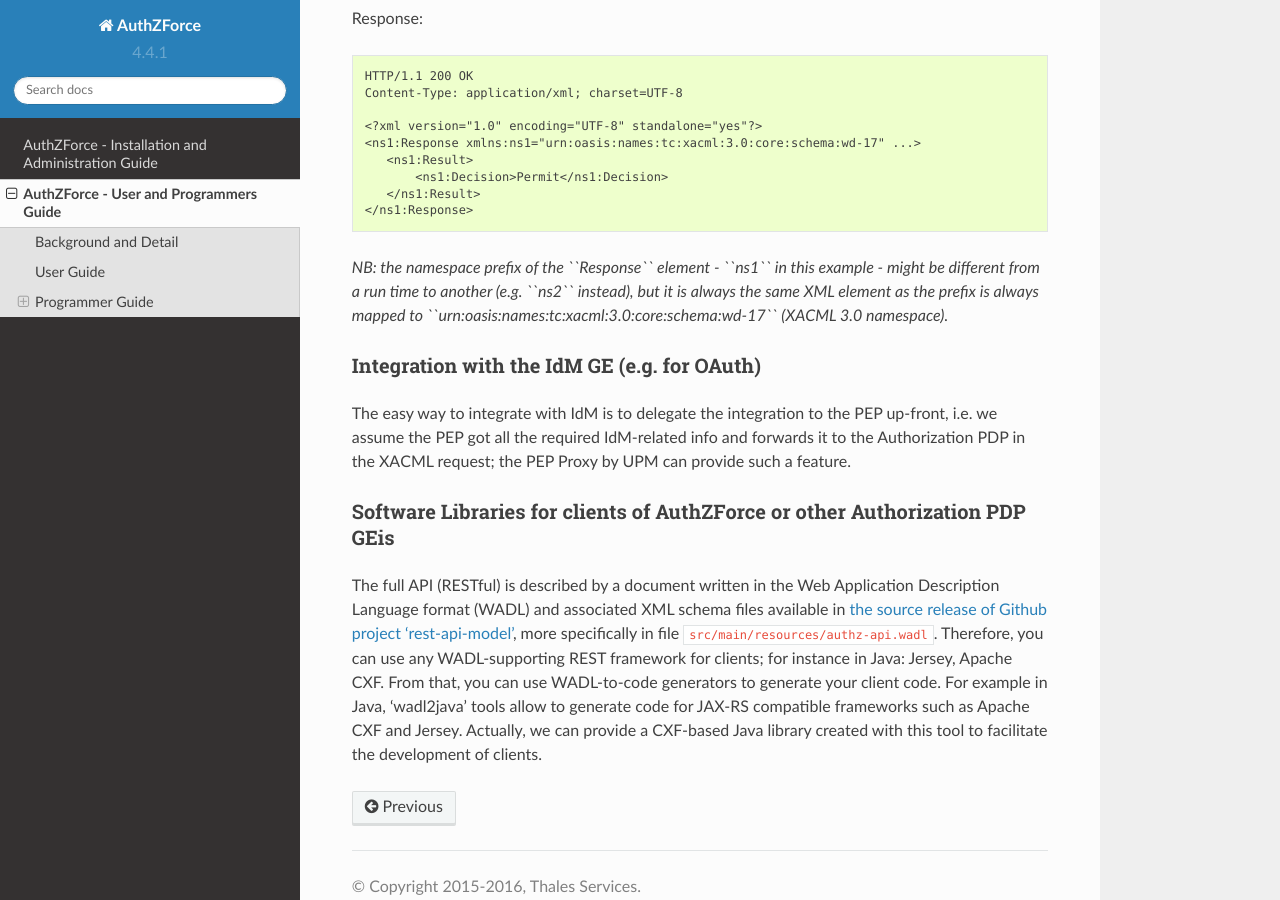
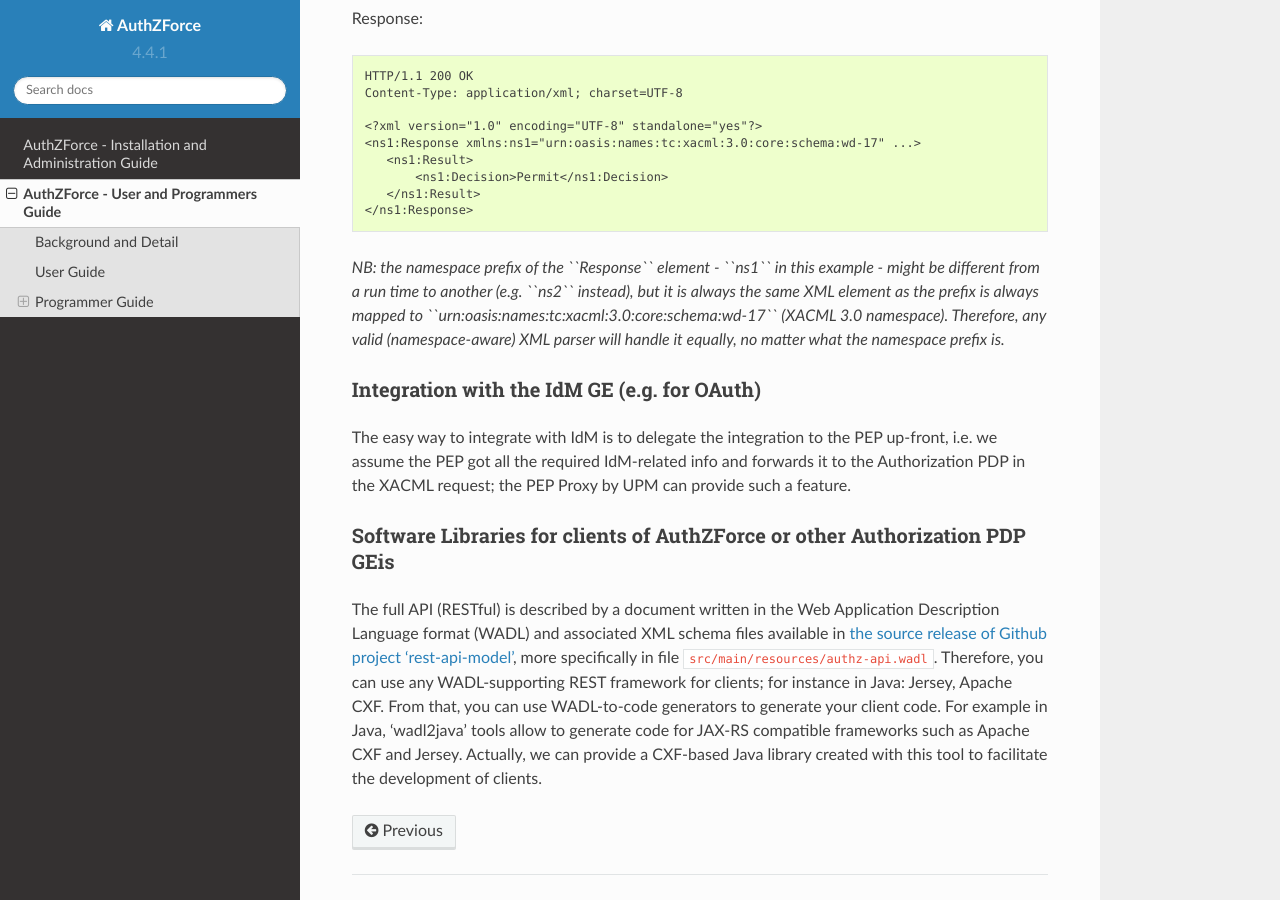
Before and after one commit to authzforce/fiware, a Sphinx documentation site: the page built from doc/UserAndProgrammersGuide.rst, in a window 1280 px wide and 900 px high, scrolled down 12102 px. Built offline with Sphinx 7.4.7 and the Read the Docs theme 2.0.0, drawn with Linux system fonts in a browser that asks for light colours; formulas are drawn with MathJax 3.

Commit message:
Clarified something about XML namespace prefixes

```diff
--- a/doc/UserAndProgrammersGuide.rst
+++ b/doc/UserAndProgrammersGuide.rst
@@ -557,7 +557,7 @@
     </ns1:Result>
  </ns1:Response>
 
-*NB: the namespace prefix of the ``Response`` element - ``ns1`` in this example - might be different from a run time to another (e.g. ``ns2`` instead), but it is always the same XML element as the prefix is always mapped to ``urn:oasis:names:tc:xacml:3.0:core:schema:wd-17`` (XACML 3.0 namespace).*
+*NB: the namespace prefix of the ``Response`` element - ``ns1`` in this example - might be different from a run time to another (e.g. ``ns2`` instead), but it is always the same XML element as the prefix is always mapped to ``urn:oasis:names:tc:xacml:3.0:core:schema:wd-17`` (XACML 3.0 namespace). Therefore, any valid (namespace-aware) XML parser will handle it equally, no matter what the namespace prefix is.*
 
 Integration with the IdM GE (e.g. for OAuth)
 --------------------------------------------
```
